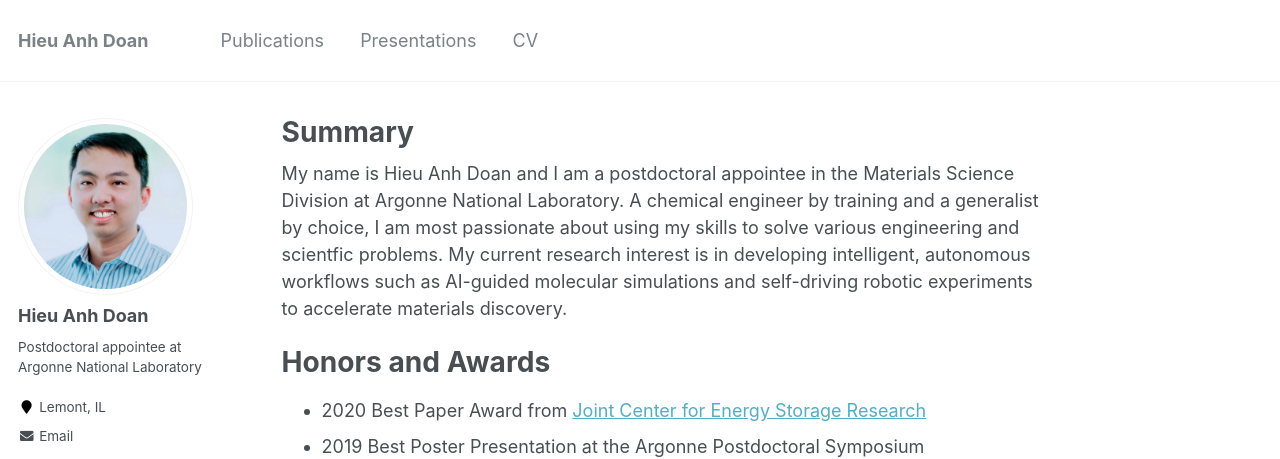
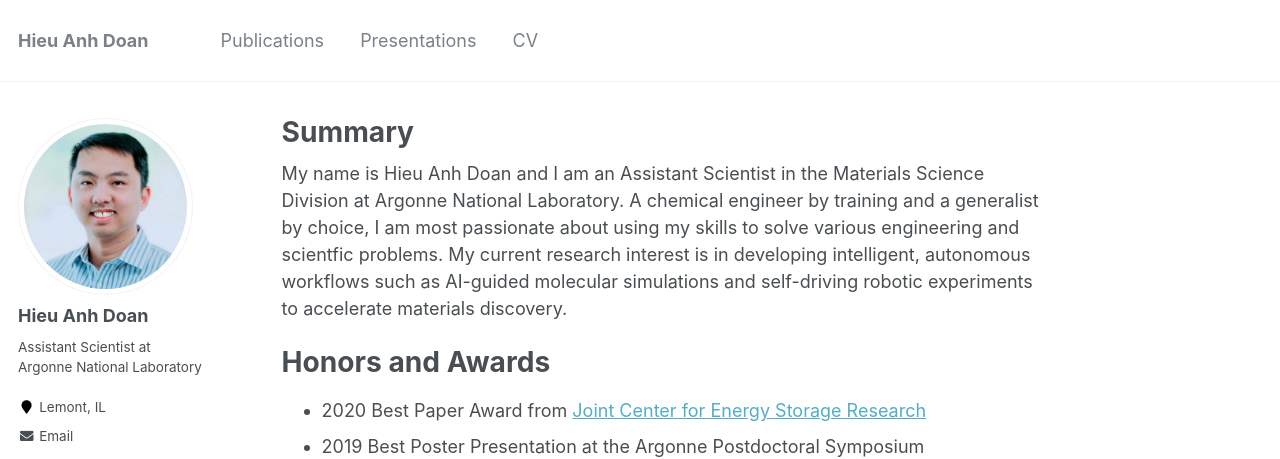
Before and after one commit to hieuadoan/hieuadoan.github.io, a Jekyll site: the page built from _pages/about.md, in a window 1280 px wide and 1009 px high. Shown: the top 459 px of the window. Built offline with Jekyll 4.4.1, drawn with Linux system fonts in a browser that asks for light colours; some web fonts are replaced.

Commit message:
update postion title

```diff
--- a/_config.yml
+++ b/_config.yml
@@ -82,7 +82,7 @@ analytics:
 author:
   name             : "Hieu Anh Doan"
   avatar           : "profilePic.jpg"
-  bio              : "Postdoctoral appointee at Argonne National Laboratory"
+  bio              : "Assistant Scientist at Argonne National Laboratory"
   location         : "Lemont, IL"
   employer         :
   pubmed           : #"https://www.ncbi.nlm.nih.gov/pubmed/?term=john+snow"
--- a/_pages/about.md
+++ b/_pages/about.md
@@ -8,7 +8,7 @@ redirect_from:
   - /about.html
 ---
 
-My name is Hieu Anh Doan and I am a postdoctoral appointee in the Materials Science Division at Argonne National Laboratory. A chemical engineer by training and a generalist by choice, I am most passionate about using my skills to solve various engineering and scientfic problems. My current research interest is in developing intelligent, autonomous workflows such as AI-guided molecular simulations and self-driving robotic experiments to accelerate materials discovery.
+My name is Hieu Anh Doan and I am an Assistant Scientist in the Materials Science Division at Argonne National Laboratory. A chemical engineer by training and a generalist by choice, I am most passionate about using my skills to solve various engineering and scientfic problems. My current research interest is in developing intelligent, autonomous workflows such as AI-guided molecular simulations and self-driving robotic experiments to accelerate materials discovery.
 
 Honors and Awards
 ===
```
